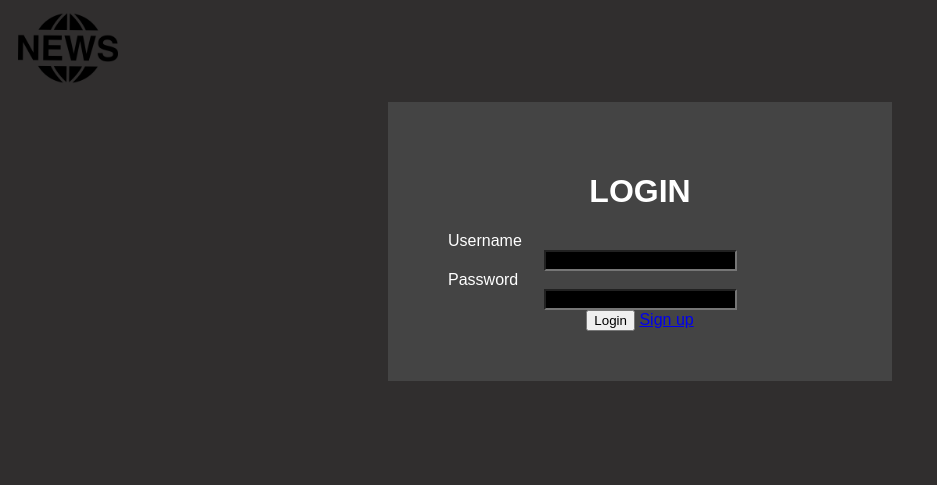
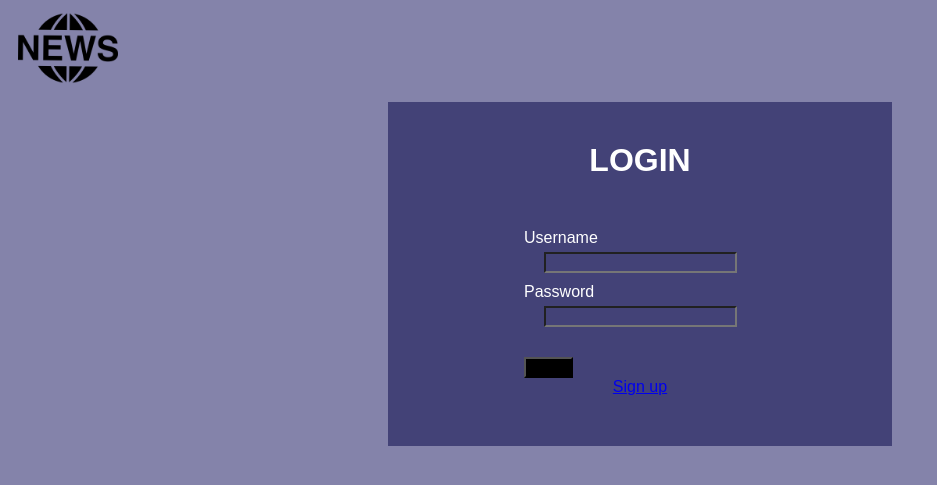
Before and after one commit to raphaelpfeffinger/News_Website, a PHP site: page /login.php in a window 1280 px wide. Shown: the top 485 px of the page, without its empty margins (0-937 px from the left). Run offline with PHP 8.4, Linux system fonts and the light colour scheme.

Commit message:
something

```diff
--- a/index.php
+++ b/index.php
@@ -30,6 +30,9 @@
                 session_destroy();
             }
         }
+        $currentdate= date("now");
+        settype($currentdate, 'int');
+        echo $currentdate;
 
 
         ?>
--- a/login.php
+++ b/login.php
@@ -14,6 +14,7 @@
 
 <body>
     <a href="index.php"><img src="logo.png" id="logo" width="6%"></a>
+    <div name="divlogin" id="divlogin">
         <form action="login.php" method="post">
             <div id="login">
                 <h1 id="logintitle">LOGIN</h1>
@@ -25,10 +26,13 @@
                     <label for="password">Password</label><br>
                 </div>
                 <input type="password" name="password" id="password" required><br>
-            <input type="submit" value="Login" name="submit">
+                <div id="submit">
+                    <input type="submit" value="Login" name="submit" id="letsgo">
+                </div>
                 <a href="register.php">Sign up</a>
             </div>
         </form>
+    </div>
 
     <?php
     require "cb_conn.php";
--- a/register.php
+++ b/register.php
@@ -4,6 +4,7 @@
     <meta charset="UTF-8">
     <meta http-equiv="X-UA-Compatible" content="IE=edge">
     <meta name="viewport" content="width=device-width, initial-scale=1.0">
+    <link rel="stylesheet" href="style.css">
     <title>Document</title>
 </head>
 <body>
--- a/style.css
+++ b/style.css
@@ -1,9 +1,9 @@
 body{
-    background-color: rgb(48, 46, 46);
+    background-color: rgba(86, 85, 138, 0.726);
 
 }
 #login{
-    background-color: rgb(68, 68, 68);
+    background-color: rgba(55, 55, 110, 0.836);
     text-align: center;
     font-family: Arial, Helvetica, sans-serif;
     margin-left: 380px;
@@ -11,12 +11,19 @@ body{
     margin-bottom: 300px;
     padding: 50px;
     color: white;
-    box-shadow: 200px, 200px, rgb(0, 0, 0);
+    box-shadow: 2em, 2cm, rgb(0, 0, 0);
 
 }
 #username, #password{
     padding-left: 10px;
-    background-color: rgb(0, 0, 0);
+    background-color: transparent;
+    color: white;
+    border-color: solid ,rgb(0, 0, 0);
+
+
+}
+#password{
+    margin-bottom: 30px;
 }
 #logo{
     width: 100px;
@@ -27,5 +34,19 @@ body{
 }
 #label, #label2{
     text-align: left;
-    margin-left: 10px;
+    margin-left: 86px;
+    margin-bottom: 5px;
+    margin-top: 10px;
 }
+#submit{
+    text-align: left;
+    margin-left: 86px;
+}
+h1{
+    margin-top: -10px;
+    margin-bottom: 50px;
+    color: white;
+}
+#letsgo{
+    background-color: black;
+}
```
Also changed, not shown: create_news.php (+27 -11 lines). Lines whose indentation alone changed are shown as unchanged.
